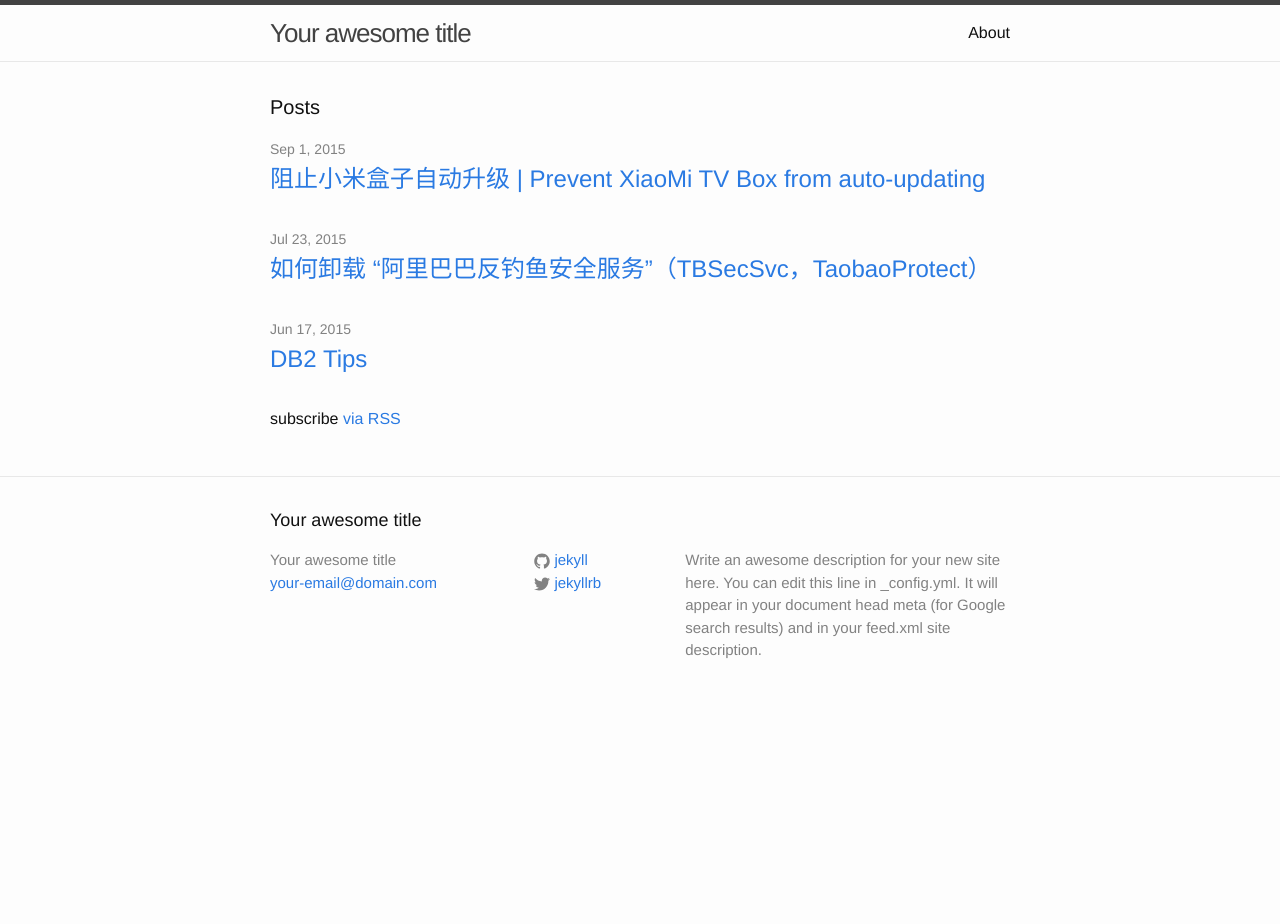
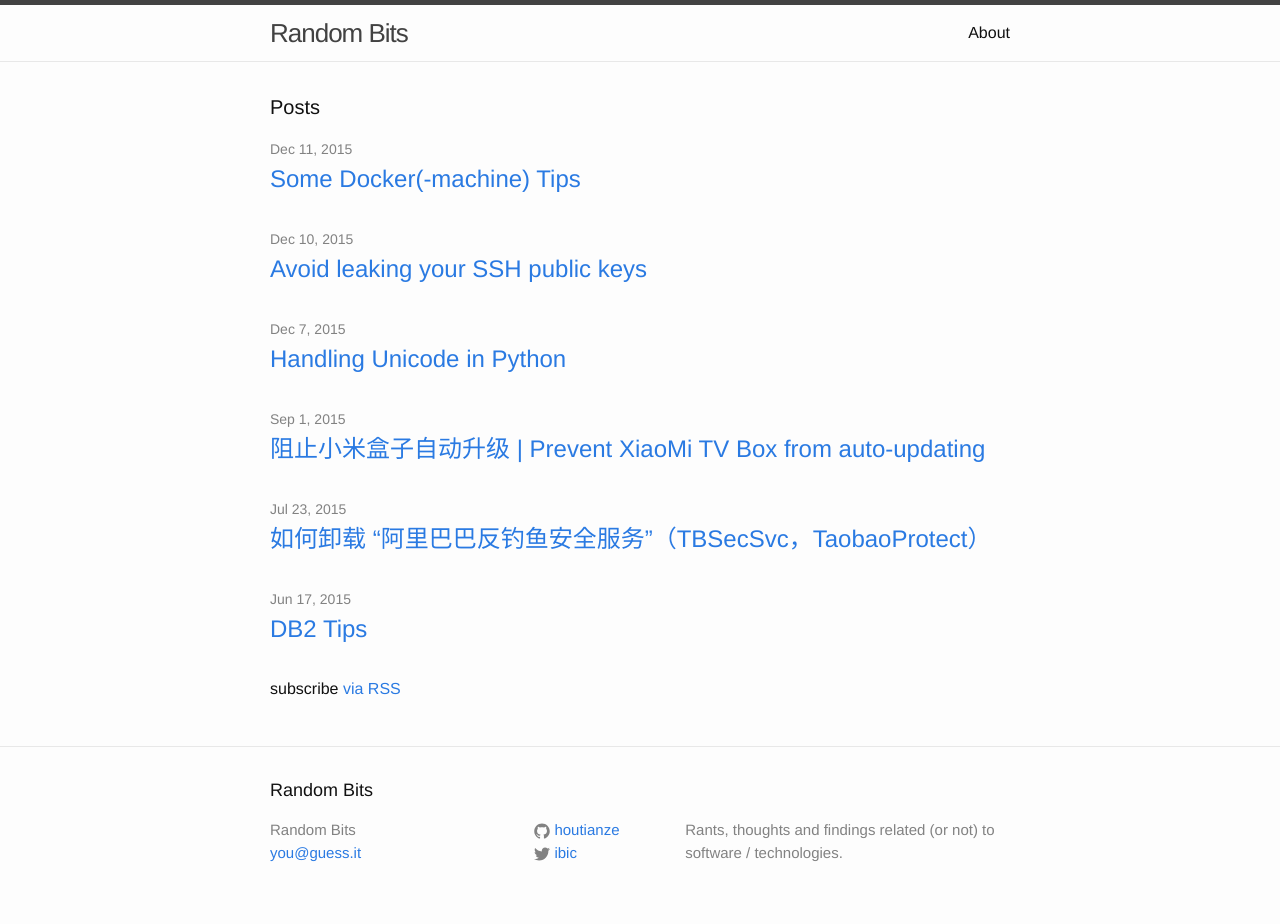
Before and after one commit to houtianze/houtianze.github.io, a Jekyll site: the page built from index.html, in a window 1280 px wide. Built offline with Jekyll 4.4.1, drawn with Linux system fonts in a browser that asks for light colours; before the commit the page ends 900 px from its top, so only the background shows below that.

Commit message:
Ad in 3 new posts

```diff
--- a/_config.yml
+++ b/_config.yml
@@ -1,14 +1,12 @@
 # Site settings
-title: Your awesome title
-email: your-email@domain.com
+title: Random Bits
+email: you@guess.it
 description: > # this means to ignore newlines until "baseurl:"
-  Write an awesome description for your new site here. You can edit this
-  line in _config.yml. It will appear in your document head meta (for
-  Google search results) and in your feed.xml site description.
+  Rants, thoughts and findings related (or not) to software / technologies.
 baseurl: "" # the subpath of your site, e.g. /blog/
-url: "http://yourdomain.com" # the base hostname & protocol for your site
-twitter_username: jekyllrb
-github_username:  jekyll
+url: "https://houtianze.github.io" # the base hostname & protocol for your site
+twitter_username: ibic
+github_username: houtianze
 
 # Build settings
 markdown: kramdown
--- /dev/null
+++ b/_posts/2015-12-10-avoid-leaking-your-ssh-public-keys.markdown
@@ -0,0 +1,24 @@
+---
+layout: post
+title:  "Avoid leaking your SSH public keys"
+date:   2015-12-10 00:00:00
+categories: ssh privacy
+---
+
+In default SSH config, it's most likely that if you connect an unknown SSH server, the server is able to enumerate all your public keys in your agent by keeping rejecting your public keys tried. This seems how the SSH protocol work. It doesn't pose a security risk, but it does have some Privacy concerns - those public keys can identify who you are on the web. The fix? It's simple: I think either of the following will work (I personally tried method #2):
+
+1. Append to the end of `/etc/ssh/ssh_config` or put at the beginning of `~/.ssh/config` (as suggested by `chrisfosterelli` on HN[^1]) the following:
+{% highlight bash %}
+# Ignore SSH keys unless specified in Host subsection
+IdentitiesOnly yes
+{% endhighlight %}
+2. Append to the end of `/etc/ssh/ssh_config` or `~/.ssh/config` the following:
+{% highlight bash %}
+Host *
+  IdentityFile /nosuchkey
+  IdentitiesOnly yes
+{% endhighlight %}
+
+Reference:
+
+- [^1]: https://news.ycombinator.com/item?id=10004678
```
Also changed, not shown: _posts/2015-12-07-python-unicode.markdown (added, +77 -0 lines), _posts/2015-12-11-some-docker-tips.markdown (added, +25 -0 lines).
